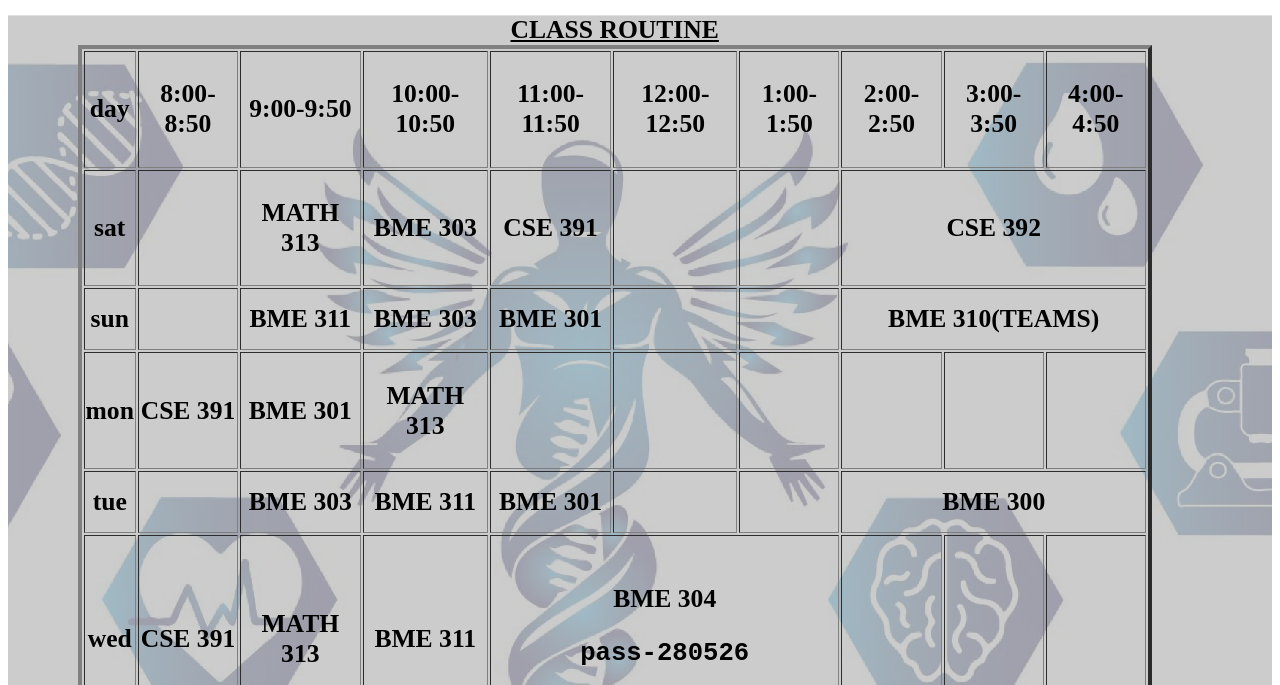
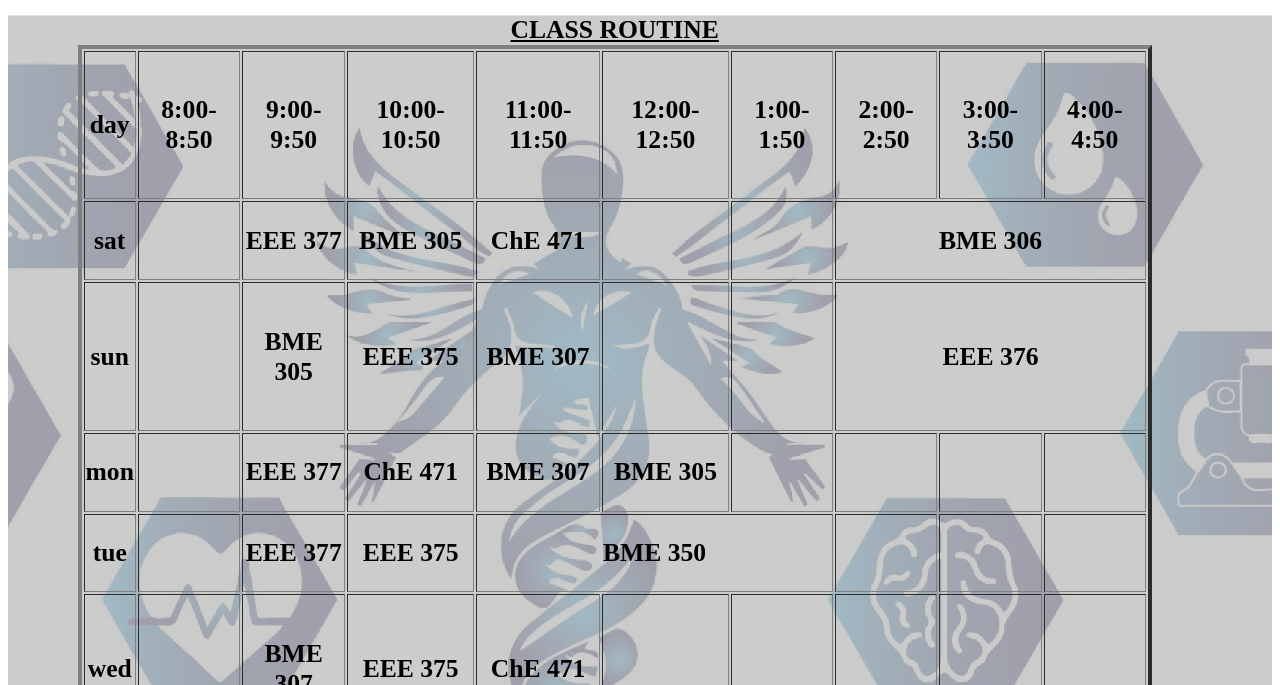
Before and after one commit to Pritom-Saha07/routine3-1, a plain HTML site: page index.html in a window 1280 px wide. Shown: the part 267-952 px from the top of the page. Drawn offline with Linux system fonts and the light colour scheme; some packages are replaced by stand-ins of ours; a script that the page names is missing.

Commit message:
Update index.html

```diff
--- a/index.html
+++ b/index.html
@@ -38,12 +38,12 @@
 				<tr>
 					<th>sat</th>
 					<td> </td>
-					<td id="sat2"><a href="https://bdren.zoom.us/j/4941395695?pwd=V2Qvc2VENTJjcTVzd2NoN0g2Yks4QT09">MATH 313</a></td>
-					<td id="sat3"><a href="https://bdren.zoom.us/j/65683662231?pwd=cHRlb0R1NGxGbVNVRU1abWNPRUV6dz09#success">BME 303</a></td>
-					<td id="sat1"><a href="https://bdren.zoom.us/j/62979171553?pwd=a3Ftd2FmOXE3eVBvUmRyV3Bwd284dz09">CSE 391</a></td>
+					<td id="sat2"><a href="https://teams.microsoft.com/_#/school/conversations/General?threadId=19:AFwz7sDC7GcWT1dhupoGU4XhsFazLXII7AYaFSDOpLQ1@thread.tacv2&ctx=channel">EEE 377 </a></td>
+					<td id="sat3"><a href="https://bdren.zoom.us/j/7427019225?pwd=OVlXRW95VC9hajJiZGs0dk9Ubzl0QT09">BME 305</a></td>
+					<td id="sat1"><a href="https://bdren.zoom.us/j/65520247796?pwd=SDNJakczS0I3VXR6N3lmUHpLbmFtdz09">ChE 471</a></td>
 					<td> </td>
 					<td> </td>
-					<td id="sat4" colspan='3' align="center"><a href="https://bdren.zoom.us/j/62979171553?pwd=a3Ftd2FmOXE3eVBvUmRyV3Bwd284dz09">CSE 392</a></td>
+					<td id="sat4" colspan='3' align="center"><a href="https://bdren.zoom.us/j/66198099961?pwd=VjdWUEo0VWVCdHJjenVSdHNpUFF2QT09">BME 306</a></td>
 
 
 
@@ -51,43 +51,46 @@
 				<tr>
 					<th>sun</th>
 					<td> </td>
-					<td id="sun1"><a href="https://bdren.zoom.us/j/62657124191?pwd=NUo5NjZzYjcrNjJGU2Roc1RQQzJ6QT09">BME 311</a></td>
-					<td id="sun2"><a href="https://bdren.zoom.us/j/65683662231?pwd=cHRlb0R1NGxGbVNVRU1abWNPRUV6dz09#success">BME 303</a></td>
-					<td id="sun3"><a href="https://bdren.zoom.us/j/64576339878?pwd=NE8wdHZnMXpZazNyLzhOckZ1MmVrZz09">BME 301</a></td>
+					<td id="sun1"><a href="https://bdren.zoom.us/j/7427019225?pwd=OVlXRW95VC9hajJiZGs0dk9Ubzl0QT09">BME 305</a></td>
+					<td id="sun2"><a href="https://teams.microsoft.com/_#/school/conversations/EEE%20375%20Digital%20Signal%20Processing?threadId=19:ef3e5f3ecbe64189937c79268009e145@thread.tacv">EEE 375</a></td>
+					<td id="sun3"><a href="https://bdren.zoom.us/j/64673267228">BME 307</a></td>
 					<td> </td>
 					<td> </td>
-					<td id="sun4" colspan='3' align="center"><a href="https://teams.microsoft.com/_#/school/conversations/BME%20310?threadId=19:ced1d9f014c84482a02aad08313827ed@thread.tacv2&ctx=channel">BME 310(TEAMS)</td>
+					<td id="sun4" colspan='3' align="center"><a href="https://teams.microsoft.com/_#/school/conversations/General?threadId=19:1b__dHRJXd2xI0cHYkyatO9licy0aGBrT7v_jT-g72s1@thread.tacv2&ctx=channel">EEE 376</td>
 
 
 				</tr>
 				<tr>
 					<th>mon</th>
-					<td id="mon1"><a href="https://bdren.zoom.us/j/62979171553?pwd=a3Ftd2FmOXE3eVBvUmRyV3Bwd284dz09">CSE 391</a></td>
-					<td id="mon2"><a href="https://bdren.zoom.us/j/65063000086?pwd=L01rdmMzdlpaWk0wQ3N1TWtYb0tPUT09">BME 301</a></td>
-					<td id="mon3"><a href="https://bdren.zoom.us/j/68648340596">MATH 313</td>
 					<td ></td>
+					<td id="mon1"><a href="https://teams.microsoft.com/_#/school/conversations/General?threadId=19:AFwz7sDC7GcWT1dhupoGU4XhsFazLXII7AYaFSDOpLQ1@thread.tacv2&ctx=channel">EEE 377</a></td>
+					<td id="mon2"><a href="https://bdren.zoom.us/j/65520247796?pwd=SDNJakczS0I3VXR6N3lmUHpLbmFtdz09">ChE 471</a></td>
+					<td id="mon3"><a href="https://bdren.zoom.us/j/64673267228">BME 307</td>
+					<td id="mon4"><a href="https://bdren.zoom.us/j/7427019225?pwd=OVlXRW95VC9hajJiZGs0dk9Ubzl0QT09">BME 305</a></td>
 					<td></td>
 					<td > </td>
 					<td > </td>
-					<td> </td>
 					<td> </td>
 				</tr>
 				<tr>
 					<th>tue</th>
 					<td> </td>
-					<td id="tue1"><a href=" https://bdren.zoom.us/j/68029536233?pwd=VkxPV2oxZEg2UE1uN1Z4QkZFblgvZz09">BME 303</a></td>
-					<td id="tue2"><a href="https://bdren.zoom.us/j/62657124191?pwd=NUo5NjZzYjcrNjJGU2Roc1RQQzJ6QT09">BME 311</a></td>
-					<td id="tue3"><a href="https://bdren.zoom.us/j/64576339878?pwd=NE8wdHZnMXpZazNyLzhOckZ1MmVrZz09">BME 301</a></td>
+					<td id="tue1"><a href="https://teams.microsoft.com/_#/school/conversations/General?threadId=19:AFwz7sDC7GcWT1dhupoGU4XhsFazLXII7AYaFSDOpLQ1@thread.tacv2&ctx=channel">EEE 377</a></td>
+					<td id="tue2"><a href="https://teams.microsoft.com/_#/school/conversations/EEE%20375%20Digital%20Signal%20Processing?threadId=19:ef3e5f3ecbe64189937c79268009e145@thread.tacv">EEE 375 </a></td>
+					<td id="tue3" colspan='3' align="center"><a href="">BME 350</a></td>
+					<td></td>
 					<td> </td>
 					<td> </td>
-					<td id="tue4" colspan='3' align="center"><a href="https://bdren.zoom.us/j/65086089486?pwd=TWVxUG1SUkd2a0VRM3FRNzFXdnBVdz09">BME 300</a></td>
+
 				</tr>
 				<tr>
 					<th>wed</th>
-					<td id="wed1"><a href="https://bdren.zoom.us/j/62979171553?pwd=a3Ftd2FmOXE3eVBvUmRyV3Bwd284dz09">CSE 391</a></td>
-					<td id="wed2"><a href="https://bdren.zoom.us/j/4941395695?pwd=V2Qvc2VENTJjcTVzd2NoN0g2Yks4QT09">MATH 313</a></td>
-					<td id="wed3"><a href="https://bdren.zoom.us/j/62657124191?pwd=NUo5NjZzYjcrNjJGU2Roc1RQQzJ6QT09">BME 311</a></td>
-					<td id="wed4" colspan='3' align="center"><a href="https://bdren.zoom.us/j/64673267228">BME 304</a><pre><code>pass-280526</code></pre></td>
+					<td> </td>
+					<td id="wed1"><a href="https://bdren.zoom.us/j/64673267228">BME 307</a></td>
+					<td id="wed2"><a href="https://teams.microsoft.com/_#/school/conversations/EEE%20375%20Digital%20Signal%20Processing?threadId=19:ef3e5f3ecbe64189937c79268009e145@thread.tacv">EEE 375</a></td>
+					<td id="wed3"><a href="https://bdren.zoom.us/j/65520247796?pwd=SDNJakczS0I3VXR6N3lmUHpLbmFtdz09">ChE 471</a></td>
+					<td> </td>
+					<td> </td>
 					<td> </td>
 					<td> </td>
 					<td> </td>
```
